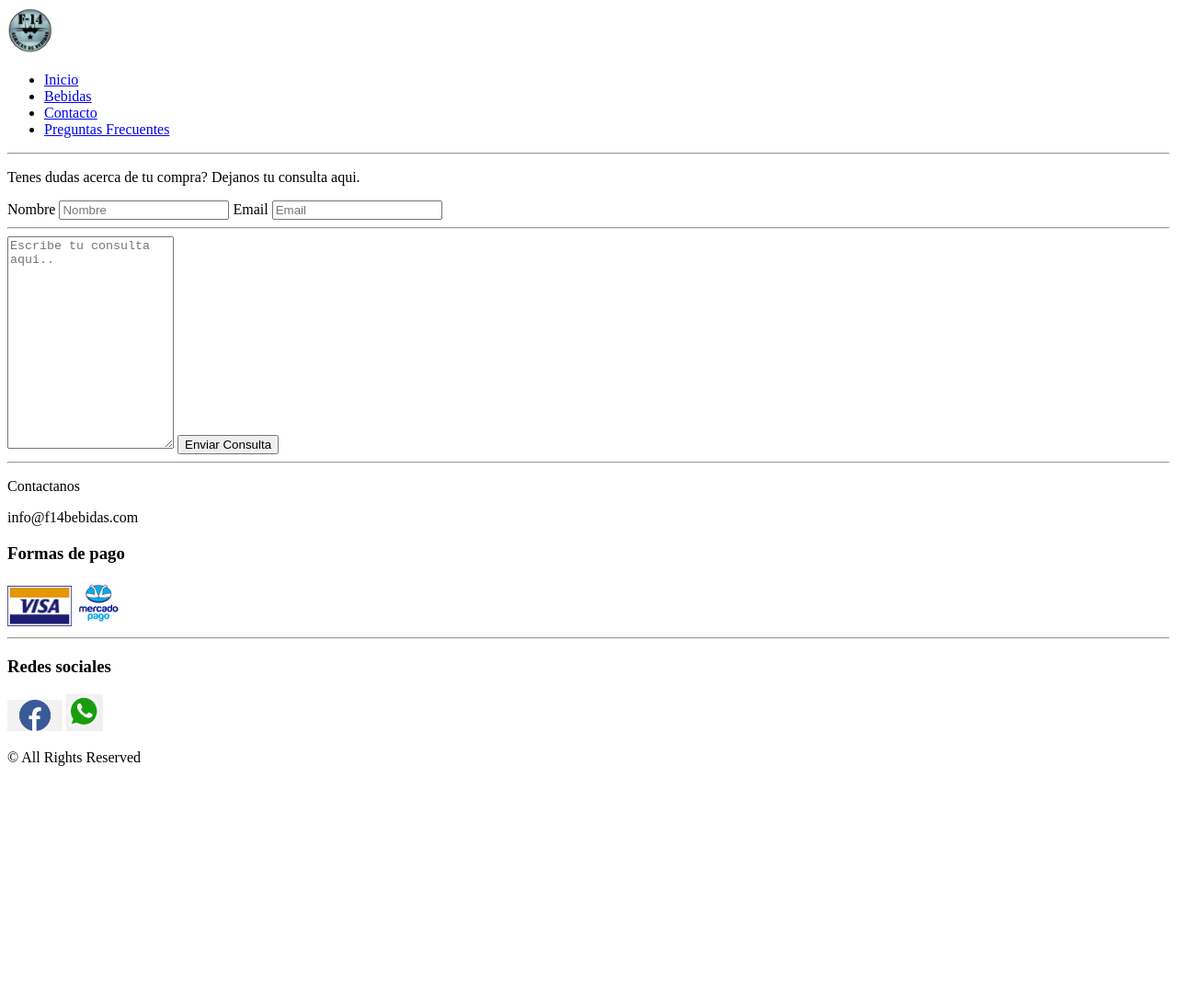
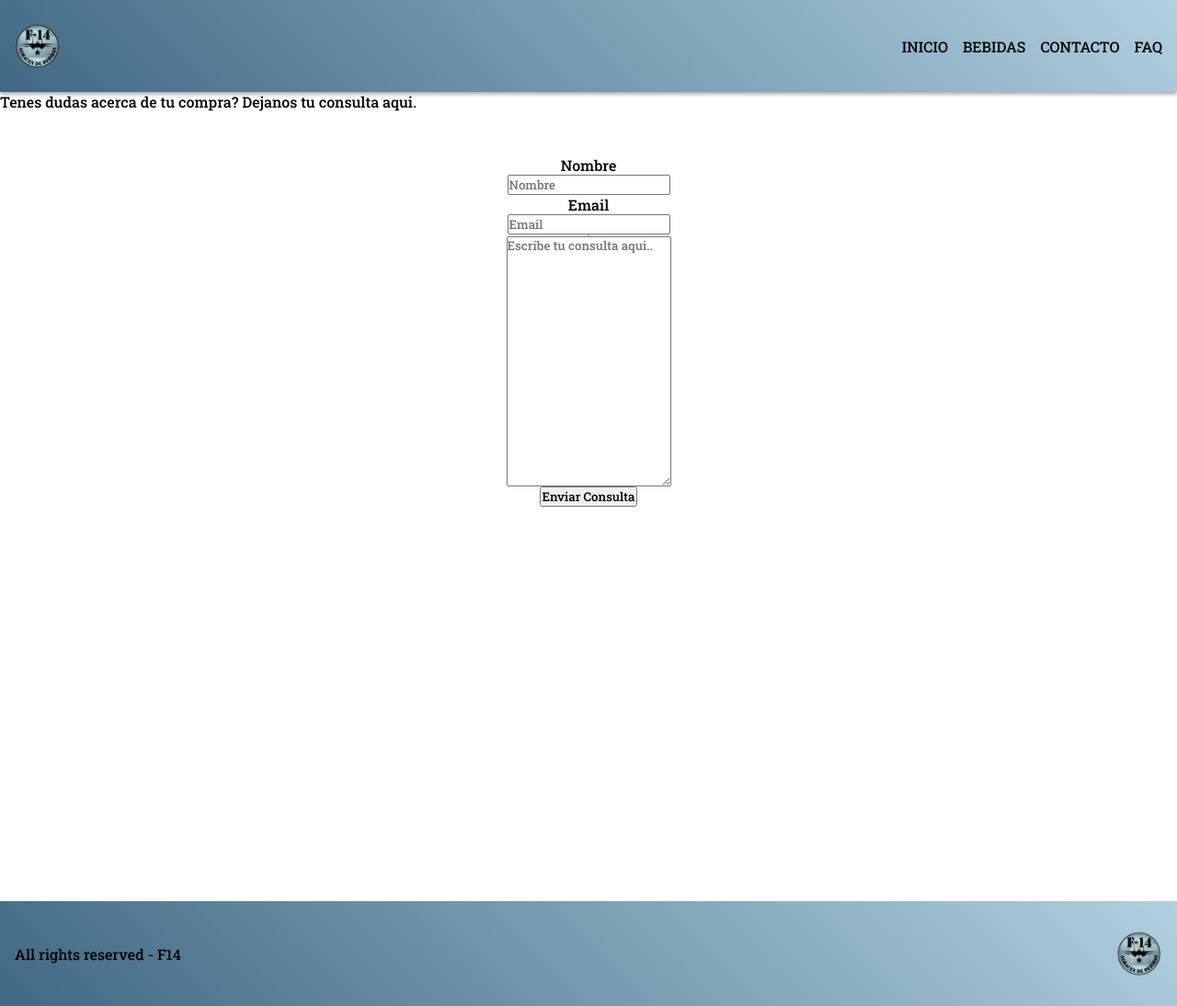
Before and after one commit to kirbycarcamo/f14almacendebebidas, a plain HTML site: page pages/contacto.html in a window 1280 px wide. Shown: the whole page at 92% size. Before the commit the page ends 849 px from the top, so only its background shows below. Drawn offline with Linux system fonts and the light colour scheme.

Commit message:
Agregue degradado al nav y footer

```diff
--- a/css/estilos.css
+++ b/css/estilos.css
@@ -147,6 +147,43 @@ ul {
     padding: 1rem;
 }
 
+.pregfrec {
+    width: 100%;
+    height: 100%;
+    display:flex;
+    align-items: center ;
+    flex-direction:column;
+    justify-content: center;
+
+}
+
+.pregfrec p {
+    margin:3rem;
+    align-items: center;
+    justify-content: center;
+}
+
+.main {
+    width: 100%;
+    height: 100%;
+    display:flex;
+    flex-direction: column;
+}
+
+.formcontacto {
+    display: flex;
+    margin-bottom: 5rem;
+    justify-content: center;
+    align-items: center;
+    flex-direction: column;
+    margin: 3rem;
+}
+
+.formcontacto label input {
+    display: flex;
+    margin-bottom: 2rem;
+}
+
 .footer {
     padding: 2rem 1rem;
     display: flex;
@@ -157,6 +194,12 @@ ul {
     margin-top: 5rem;
 }
 
+.header {
+    background-image: linear-gradient(45deg, #406882, #b1d0e0);
+}
+.footer {
+    background-image: linear-gradient(45deg, #406882, #b1d0e0);
+}
 
 
 @media screen and (max-width: 1024px) {
--- a/pages/contacto.html
+++ b/pages/contacto.html
@@ -5,25 +5,29 @@
     <meta http-equiv="X-UA-Compatible" content="IE=edge">
     <meta name="viewport" content="width=device-width, initial-scale=1.0">
     <title>Contacto</title>
-    <link rel="stylesheet" href="../css/estilos/style.css">
+    <link rel="stylesheet" href="../css/estilos.css">
     <link href="https://fonts.googleapis.com/css2?family=Roboto+Slab:wght@200;500&display=swap" rel="stylesheet">
 </head>
 <body>
-    <header>
-        <nav>
-            <div>
-                <img class="logo" src="../img/f14logo.png" alt="Logo F14" height="50">
-            </div>
-            <ul>
-                <li><a href="../index.html">Inicio</a></li>
-                <li><a href="../pages/bebidas.html">Bebidas</a></li>
-                <li><a href="../pages/contacto.html">Contacto</a></li>
-                 <li><a href="../pages/preguntas-frecuentes.html">Preguntas Frecuentes<a></li>
+    <header class="header">
+        <img src="../img/f14logo.png" alt="f14logo" width="50" height="50">
+        <nav class="nav">
+            <ul class="nav__lista">
+                <li class="nav__item">
+                    <a class="nav__enlace" href="../index.html">Inicio</a>
+                </li>
+                <li class="nav__item">
+                    <a class="nav__enlace" href="../pages/bebidas.html">Bebidas</a>
+                </li>
+                <li class="nav__item">
+                    <a class="nav__enlace" href="/pages/contacto.html">Contacto</a>
+                </li>
+                <li class="nav__item">
+                    <a class="nav__enlace" href="../pages/preguntas-frecuentes.html">Faq</a>
+                </li>
             </ul>
-
         </nav>
     </header>
-    <hr>
     <main class="main">
         <p>Tenes dudas acerca de tu compra? Dejanos tu consulta aqui.</p>
         <form class="formcontacto">
@@ -35,27 +39,10 @@
             <textarea rows="15" placeholder="Escribe tu consulta aqui.."></textarea>
             <button>Enviar Consulta</button>
         </form>
-
-
-
     </main>
-    <hr>
-    <footer>
-        <p>Contactanos</p>
-        <p>info@f14bebidas.com</p>
-    <section class="section-cuatro">
-        <div class="imgformasdepago">
-            <h3>Formas de pago</h3>
-            <div class="logos">
-                <img width="70" src="../img/logovisa.png" alt="Logo Visa">
-                <img width="50" src="../img/mercadopago.png" alt="Logo Mastercard">
-                <hr>
-            <h3>Redes sociales</h3>
-                <img width="60" src="../img/facebooklogo.png" alt="Logo Facebook">
-                <img width="40" src="../img/whatsapplogo.png" alt="Logo Whatsapp">
-        </div>
-    </section>
-        <p>© All Rights Reserved</p>
+    <footer class="footer">
+        <img src="../img/f14logo.png" alt="f14logo" width="50" height="50">
+        <p class="footer__copy">All rights reserved - F14</p>
     </footer>
 </body>
 </html>
```
Also changed, not shown: pages/preguntas-frecuentes.html (+20 -27 lines).
